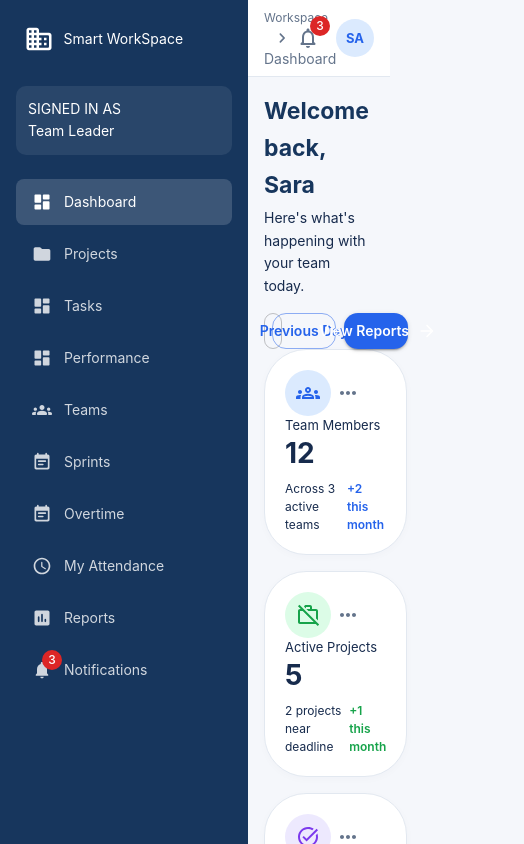
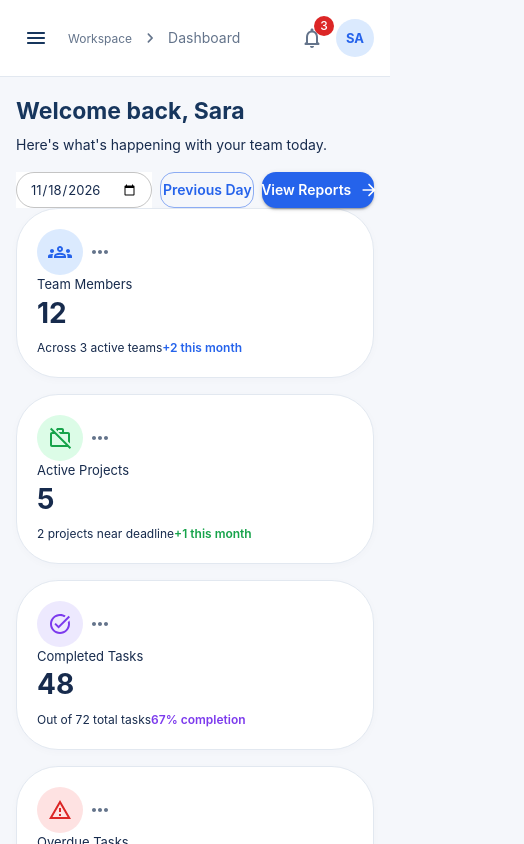
Before and after one commit to ts199075-dotcom/Smart-Work-Pluse-System, a React app: page /dashboard in a window 390 px wide. Shown: the top 844 px of the page, 524 px wide, since content can reach past the window. Built offline with nearby package versions, Linux system fonts and the light colour scheme; the HTML template or start-up script is replaced by a standard one.

Commit message:
Improve responsive dashboard layout

```diff
--- a/src/components/layout/Sidebar.jsx
+++ b/src/components/layout/Sidebar.jsx
@@ -1,4 +1,4 @@
-/* eslint-disable no-dupe-keys */
+
 import {
   Box,
   Drawer,
@@ -62,12 +62,24 @@ const roleLabels = {
   [USER_ROLES.ADMIN]: "Admin",
 };
 
-function Sidebar({ role = USER_ROLES.MEMBER }) {
+function Sidebar({
+  role = USER_ROLES.MEMBER,
+  variant = "permanent",
+  mobileOpen = false,
+  onClose = () => {},
+}) {
   const navigationItems = getNavigationByRole(role);
+
+  const isTemporary = variant === "temporary";
 
   return (
     <Drawer
-      variant="permanent"
+      variant={variant}
+      open={isTemporary ? mobileOpen : true}
+      onClose={onClose}
+      ModalProps={{
+        keepMounted: true,
+      }}
       sx={{
         width: SIDEBAR_WIDTH,
         flexShrink: 0,
@@ -83,7 +95,9 @@ function Sidebar({ role = USER_ROLES.MEMBER }) {
     >
       {/* Brand */}
       <Box sx={{ display: "flex", alignItems: "center", mb: 4, px: 1 }}>
-        <BusinessRounded sx={{ fontSize: 30, mr: 1.2, color: "#FFFFFF" }} />
+        <BusinessRounded
+          sx={{ fontSize: 30, mr: 1.2, color: "#FFFFFF" }}
+        />
 
         <Typography fontSize={17} fontWeight={700}>
           Smart WorkSpace
@@ -123,6 +137,7 @@ function Sidebar({ role = USER_ROLES.MEMBER }) {
               key={item.path}
               component={NavLink}
               to={item.path}
+              onClick={isTemporary ? onClose : undefined}
               sx={{
                 borderRadius: "8px",
                 mb: 0.7,
--- a/src/components/layout/Topbar.jsx
+++ b/src/components/layout/Topbar.jsx
@@ -16,7 +16,16 @@ import {
   SearchRounded,
   NotificationsNoneRounded,
   NavigateNextRounded,
+  MenuRounded,
 } from "@mui/icons-material";
+
+import {
+  Link as RouterLink,
+  useLocation,
+  useNavigate,
+} from "react-router-dom";
+
+import { getNavigationByRole } from "../../config/navigation";
 
 const ROLE_LABELS = {
   member: "Member",
@@ -26,12 +35,37 @@ const ROLE_LABELS = {
 };
 
 function Topbar({
-  pageTitle = "Dashboard",
   userName = "Sara Ahmed",
   role = "member",
   userInitials = "SA",
+  onMenuClick,
 }) {
+  const location = useLocation();
+  const navigate = useNavigate();
+
   const userRole = ROLE_LABELS[role] || role;
+
+  const navigationItems = getNavigationByRole(role);
+
+  const currentPage = navigationItems.find(
+    (item) => item.path === location.pathname
+  );
+
+  const isProjectDetails =
+    role === "team-leader" &&
+    /^\/projects\/[^/]+$/.test(location.pathname);
+
+  const pageTitle = isProjectDetails
+    ? "Project Details"
+    : currentPage?.label || "Dashboard";
+
+  const hasNotifications = navigationItems.some(
+    (item) => item.path === "/notifications"
+  );
+
+  const handleNotificationsClick = () => {
+    navigate("/notifications");
+  };
 
   return (
     <AppBar
@@ -53,27 +87,65 @@ function Topbar({
           flexWrap: "nowrap",
           justifyContent: "space-between",
           alignItems: "center",
-          gap: 2,
+          gap: { xs: 1, md: 2 },
         }}
       >
+        {/* Left Section */}
+        <Box
+          sx={{
+            display: "flex",
+            alignItems: "center",
+            gap: 1.5,
+            minWidth: 0,
+            flex: 1,
+          }}
+        >
+          {/* Mobile Menu */}
+          <IconButton
+            onClick={onMenuClick}
+            aria-label="Open navigation menu"
+            sx={{
+              display: { xs: "flex", md: "none" },
+              color: "#17365D",
+              flexShrink: 0,
+            }}
+          >
+            <MenuRounded />
+          </IconButton>
+
           {/* Breadcrumbs */}
           <Box sx={{ minWidth: 0 }}>
             <Breadcrumbs
               separator={<NavigateNextRounded fontSize="small" />}
+              sx={{
+                "& .MuiBreadcrumbs-ol": {
+                  flexWrap: "nowrap",
+                },
+              }}
             >
               <Link
+                component={RouterLink}
+                to="/dashboard"
                 underline="hover"
                 color="inherit"
-              href="#"
-              sx={{ fontSize: 12 }}
+                sx={{
+                  fontSize: 12,
+                  whiteSpace: "nowrap",
+                }}
               >
                 Workspace
               </Link>
 
-            <Typography fontSize={12} fontWeight={600} color="text.primary">
+              <Typography
+                fontSize={12}
+                fontWeight={600}
+                color="text.primary"
+                noWrap
+              >
                 {pageTitle}
               </Typography>
             </Breadcrumbs>
+          </Box>
         </Box>
 
         {/* Actions */}
@@ -82,7 +154,7 @@ function Topbar({
             display: "flex",
             alignItems: "center",
             justifyContent: "flex-end",
-            gap: { xs: 1, md: 2 },
+            gap: { xs: 0.5, sm: 1, md: 2 },
             flexShrink: 0,
           }}
         >
@@ -95,7 +167,7 @@ function Topbar({
               border: "1px solid #E2E8F0",
               borderRadius: "10px",
               px: 1.5,
-              width: { sm: 160, md: 240 },
+              width: { sm: 150, md: 240 },
               height: 40,
             }}
           >
@@ -108,21 +180,27 @@ function Topbar({
           </Box>
 
           {/* Notifications */}
+          {hasNotifications && (
             <IconButton
-            aria-label="Notifications"
-            sx={{ color: "#64748B", flexShrink: 0 }}
+              onClick={handleNotificationsClick}
+              aria-label="Open notifications"
+              sx={{
+                color: "#64748B",
+                flexShrink: 0,
+              }}
             >
               <Badge badgeContent={3} color="error">
                 <NotificationsNoneRounded />
               </Badge>
             </IconButton>
+          )}
 
           {/* Profile */}
           <Box
             sx={{
               display: "flex",
               alignItems: "center",
-              gap: 1.2,
+              gap: { xs: 0, md: 1.2 },
               whiteSpace: "nowrap",
             }}
           >
--- a/src/layouts/DashboardLayout.jsx
+++ b/src/layouts/DashboardLayout.jsx
@@ -1,13 +1,34 @@
-import { Box } from "@mui/material";
+
+import { useState } from "react";
+import { Box, useMediaQuery } from "@mui/material";
 import { Outlet } from "react-router-dom";
 
 import Sidebar from "../components/layout/Sidebar";
 import Topbar from "../components/layout/Topbar";
 
 function DashboardLayout({ role }) {
+  const isMobile = useMediaQuery((theme) =>
+    theme.breakpoints.down("md")
+  );
+
+  const [mobileOpen, setMobileOpen] = useState(false);
+
+  const handleOpenMenu = () => {
+    setMobileOpen(true);
+  };
+
+  const handleCloseMenu = () => {
+    setMobileOpen(false);
+  };
+
   return (
     <Box sx={{ display: "flex", minHeight: "100vh" }}>
-      <Sidebar role={role} />
+      <Sidebar
+        role={role}
+        variant={isMobile ? "temporary" : "permanent"}
+        mobileOpen={mobileOpen}
+        onClose={handleCloseMenu}
+      />
 
       <Box
         component="main"
@@ -17,14 +38,19 @@ function DashboardLayout({ role }) {
           display: "flex",
           flexDirection: "column",
           backgroundColor: "#F5F7FB",
+          width: isMobile ? "100%" : `calc(100% - 248px)`,
         }}
       >
-        <Topbar role={role} />
+        <Topbar
+          role={role}
+          onMenuClick={handleOpenMenu}
+        />
 
         <Box
           sx={{
             flexGrow: 1,
-            p: { xs: 2, md: 4 },
+            p: { xs: 2, sm: 3, md: 4 },
+            minWidth: 0,
           }}
         >
           <Outlet />
```
Lines whose indentation alone changed are shown as unchanged.
